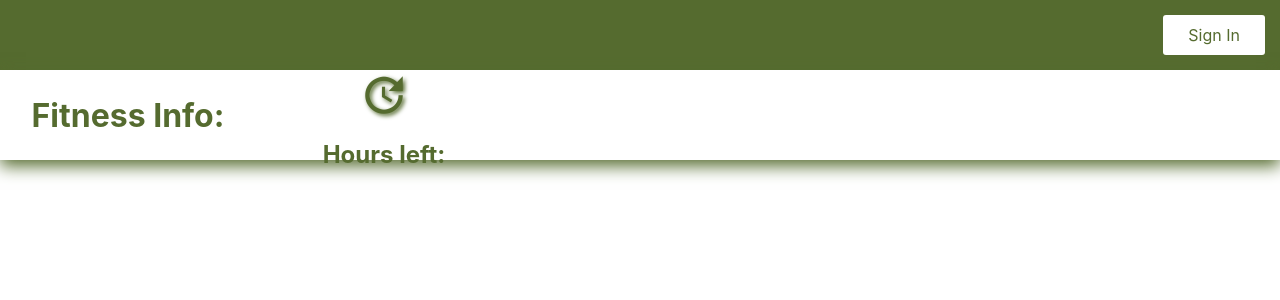
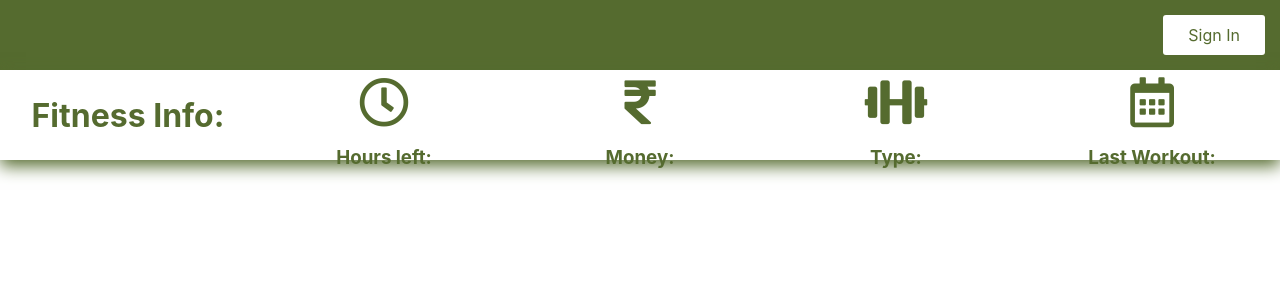
Before and after one commit to 1013vishalsharma/healthApp-UI, an Angular app: page /fitness-track in a window 1280 px wide. Shown: the top 300 px of the page. Built offline with nearby package versions, Linux system fonts and the light colour scheme; no server answers.

Commit message:
fixed alignment issues with flex

```diff
--- a/src/app/fitness-track/fitness-track.component.css
+++ b/src/app/fitness-track/fitness-track.component.css
@@ -1,23 +1,46 @@
+.fitness-top-div {
+    display: flex;
+    flex-direction: row;
+    box-sizing: border-box;
+    box-shadow: 0 6px 16px 0 darkolivegreen;
+}
 .fitness-div {
     width: 20%;
-    height: 100;
-    display: inline-block;
-    vertical-align: middle;
+    height: 90px;
+    display: flex;
 }
+
+.fitness-h1-div {
+    width: 100%;
+    height: 100%;
+    display: flex;
+    justify-content: center;
+    align-items: center;
+}
+
+.fitness-h1-h2 {
+    color: darkolivegreen;
+}
+
+.fitness-i-top-div {
+    flex-direction: column;
+}
+
 .fitness-pic-div {
-    height: 70px;
-    text-align: center;
-    vertical-align: middle;
+    height: 60px;
+    width: 100%;
+    display: flex;
+    justify-content: center;
+    align-items: center;
 }
 .fitness-h2-div {
-    text-align: center;
-    vertical-align: middle;
-    height: auto;
+    display: flex;
+    justify-content: center;
+    align-items: center;
 }
 .fitness-i {
-    font-size: 50   px;
+    font-size: 50px;
     color: darkolivegreen;
-    text-shadow:2px 2px 4px darkolivegreen;
     padding-top: 7px;
 }
 .fitness-i-font-size {
--- a/src/app/fitness-track/fitness-track.component.html
+++ b/src/app/fitness-track/fitness-track.component.html
@@ -1,54 +1,45 @@
-<div style="display: flex; flex-direction: row;
-box-sizing: border-box;
-box-shadow: 0 6px 16px 0 darkolivegreen;">
-  <div style="width: 20%; height: 90px; display: flex">
-    <div style="width: 100%; height: 100%; display: flex;
-      justify-content: center; align-items: center;">
-      <h1 style="color: darkolivegreen">Fitness Info: </h1>
+<div class="fitness-top-div">
+
+  <div class="fitness-div">
+    <div class="fitness-h1-div">
+      <h1 class="fitness-h1-h2">Fitness Info: </h1>
     </div>
   </div>
-  <div style="width: 20%; height: 90px; display: flex; flex-direction: column;">
-    <div style="height: 60px; width: 100%; display: flex; justify-content: center;
-    align-items: center">
-        <i class="material-icons" style="font-size:50px;
-        color: darkolivegreen; text-shadow:2px 2px 4px darkolivegreen">update</i>
+
+  <div class="fitness-div fitness-i-top-div">
+    <div class="fitness-pic-div">
+      <i class='far fa-clock fitness-i'></i>
     </div>
-    <div style="display: flex; justify-content: center; align-items: center">
-        <h2 style="color: darkolivegreen">Hours left: {{workoutDetails.hrsleft}}</h2>
+    <div class="fitness-h2-div">
+        <h3 class="fitness-h1-h2">Hours left: {{workoutDetails.hrsleft}}</h3>
     </div>
   </div>
-    <!-- <div class="fitness-div">
-      <div class="fitness-pic-div">
-        <i class="material-icons" style="font-size:75px;
-        color: darkolivegreen; text-shadow:2px 2px 4px darkolivegreen">update</i>
-      </div>
-      <div class="fitness-h2-div">
-        <h4 style="color: darkolivegreen">Hours left: {{workoutDetails.hrsleft}}</h4>
-      </div>
-    </div>
-    <!-- <div class="fitness-div">
+
+  <div class="fitness-div fitness-i-top-div">
     <div class="fitness-pic-div">
       <i class='fas fa-rupee-sign fitness-i'></i>
     </div>
     <div class="fitness-h2-div">
-        <h2 style="color: darkolivegreen">Money: {{workoutDetails.moneyCollected}}</h2>
+      <h3 class="fitness-h1-h2">Money: {{workoutDetails.moneyCollected}}</h3>
     </div>
   </div>
-    <div class="fitness-div">
+
+  <div class="fitness-div fitness-i-top-div">
     <div class="fitness-pic-div">
       <i class='fas fa-dumbbell fitness-i'></i>
     </div>
     <div class="fitness-h2-div">
-        <h2 style="color: darkolivegreen">Type: {{workoutDetails.workoutType}}</h2>
+      <h3 class="fitness-h1-h2">Type: {{workoutDetails.workoutType}}</h3>
     </div>
   </div>
-    <div class="fitness-div">
+
+  <div class="fitness-div fitness-i-top-div">
     <div class="fitness-pic-div">
       <i class='far fa-calendar-alt fitness-i'></i>
     </div>
     <div class="fitness-h2-div">
-        <h2 style="color: darkolivegreen">Last Wrkt: {{workoutDetails.workoutTime}}</h2>
+      <h3 class="fitness-h1-h2">Last Workout: {{workoutDetails.workoutTime}}</h3>
     </div>
   </div>
-  </div> -->
+
 </div>
```
Lines whose indentation alone changed are shown as unchanged.
